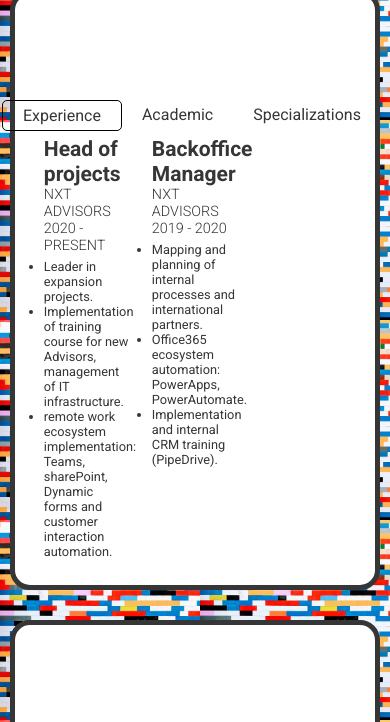
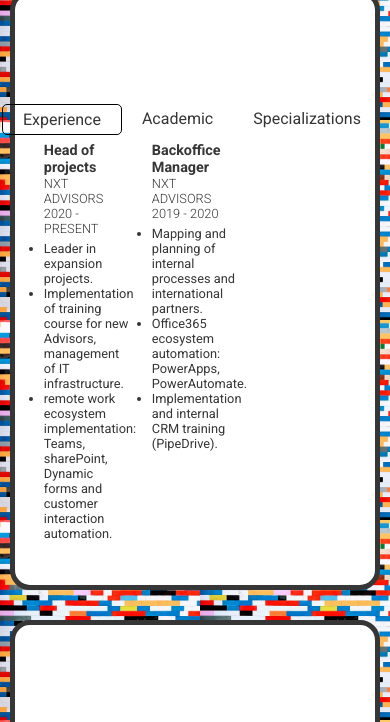
Before and after one commit to brunobernal/brunobernal.github.io, a plain HTML site: page index.html in a window 390 px wide. Shown: the part 1280-2002 px from the top of the page. Drawn offline with Linux system fonts and the light colour scheme.

Commit message:
Update style.css

```diff
--- a/style.css
+++ b/style.css
@@ -1088,13 +1088,15 @@ footer {
 
 
 }
-
+.experienceItem h3 {
+    font-size: 0.9rem;
+}
 
 
 .experienceItem h4{
     font-weight: lighter;
     margin-bottom: 5px;
-    font-size: 0.9rem;
+    font-size: 0.8rem;
 }
 
 .experienceItem li{
```
